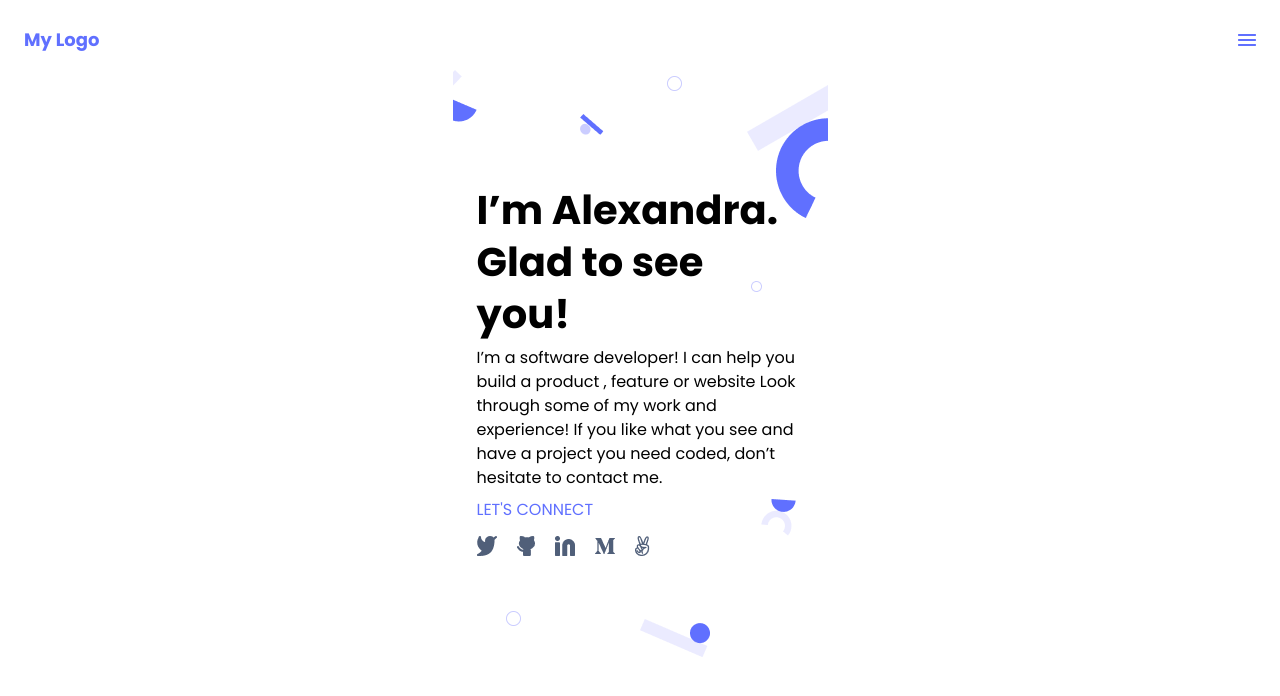
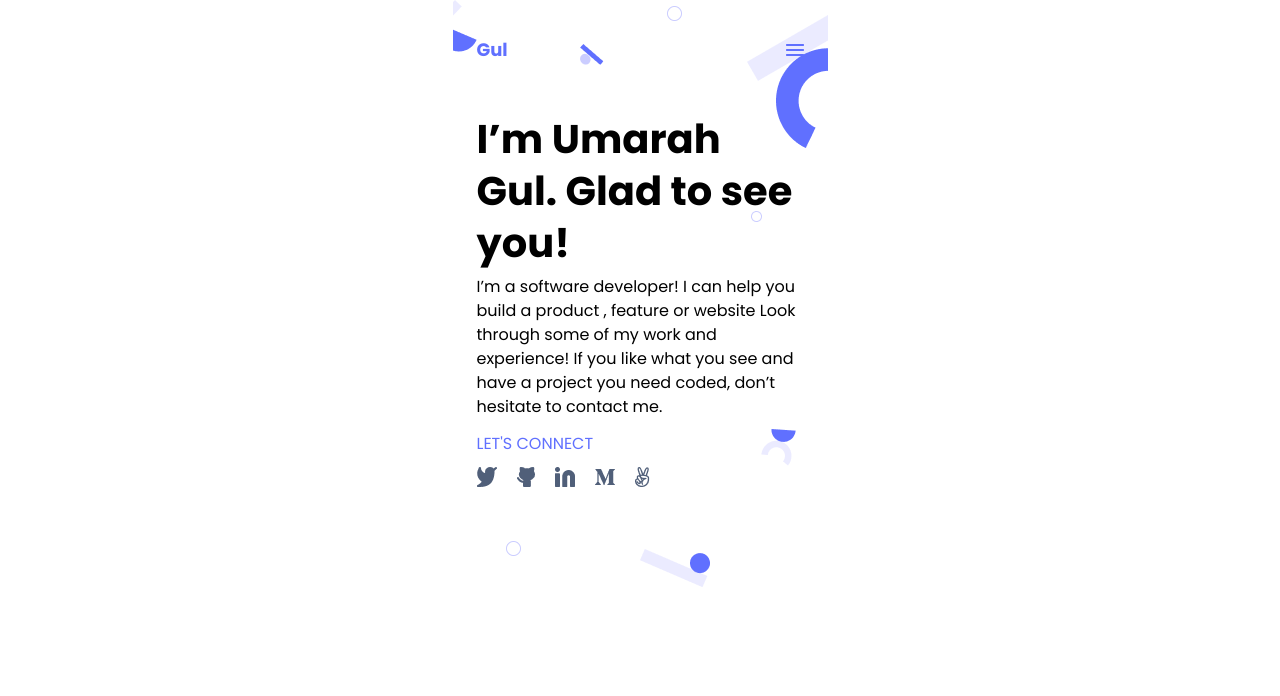
Before and after one commit to umarahgul/PortfolioMicroverse, a website: page index.html in a window 1280 px wide. Drawn offline with Linux system fonts and the light colour scheme.

Commit message:
changed the logo name

```diff
--- a/index.html
+++ b/index.html
@@ -11,12 +11,12 @@
 
 <body>
     <header><nav>
-        <a href="#" class="left"> My Logo</a>
-        <a href="#" class="right"><img src="images/Union.png"></a></nav>
+        <a href="#" > Gul</a>
+        <a href="#" ><img src="images/Union.png"></a></nav>
     </header>
 
     <section id="top">
-        <h1> I’m Alexandra. Glad to see you!
+        <h1> I’m Umarah Gul. Glad to see you!
         </h1>
         <p class="pg1">I’m a software developer! I can help you build a product ,
             feature or website Look through some of my work and experience!
--- a/styles.css
+++ b/styles.css
@@ -7,7 +7,6 @@
 }
 
 body {
-  /* border: 1px solid red; */
   display: flex;
   flex-direction: column;
   justify-content: center;
@@ -27,23 +26,20 @@ body {
 }
 
 header {
+  position: absolute;
+  top: 20px;
   display: flex;
-  margin-top: 30px;
+  margin-top: 20px;
   margin-bottom: 20px;
-  width: 100%;
+  margin-left: 0;
+  width: 375px;
 }
 
 nav {
   display: flex;
   justify-content: space-between;
   margin: 0 24px;
-  width: 100%;
-}
-
-.check {
-  display: flex;
-  list-style: none;
-  margin: 0;
+  width: 375px;
 }
 
 header a {
@@ -66,7 +62,6 @@ h1 {
   line-height: 52px;
   letter-spacing: 0;
   text-align: left;
-  border-radius: nullpx;
 }
 
 .pg1 {
@@ -87,18 +82,14 @@ h1 {
   width: 117px;
   left: 24px;
   top: 434px;
-  border-radius: 0;
-  display: flex;
-  flex-direction: column;
-  align-items: flex-start;
   padding: 0;
   gap: 16px;
   color: #6070ff;
   font-family: 'Poppins', sans-serif;
   font-style: medium;
   font-size: 16px;
-  line-height: 24px;
-  line-height: 100%;
+  /* line-height: 24px; */
+  /* line-height: 100%; */
   vertical-align: top;
   font-weight: 500;
   letter-spacing: 0;
```
